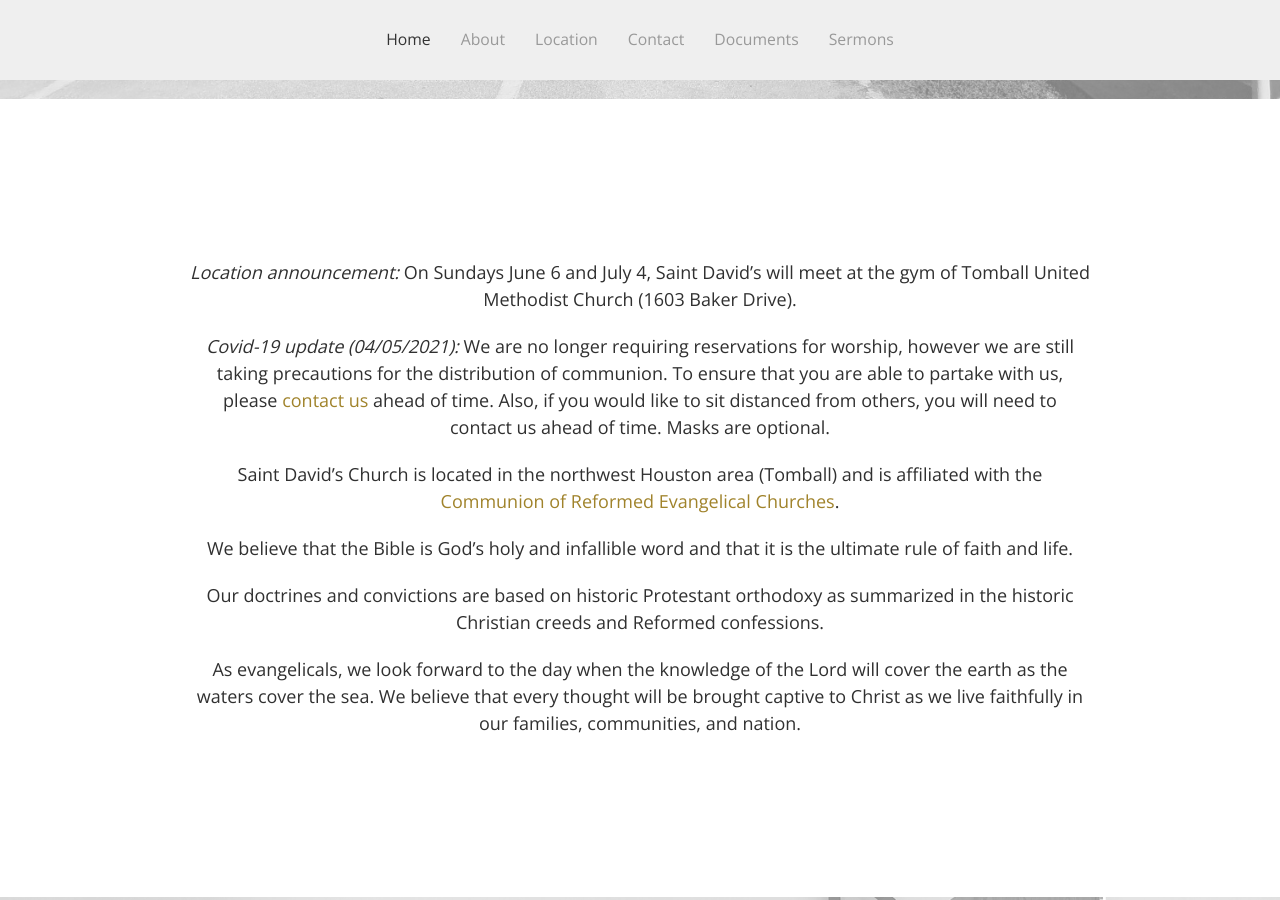
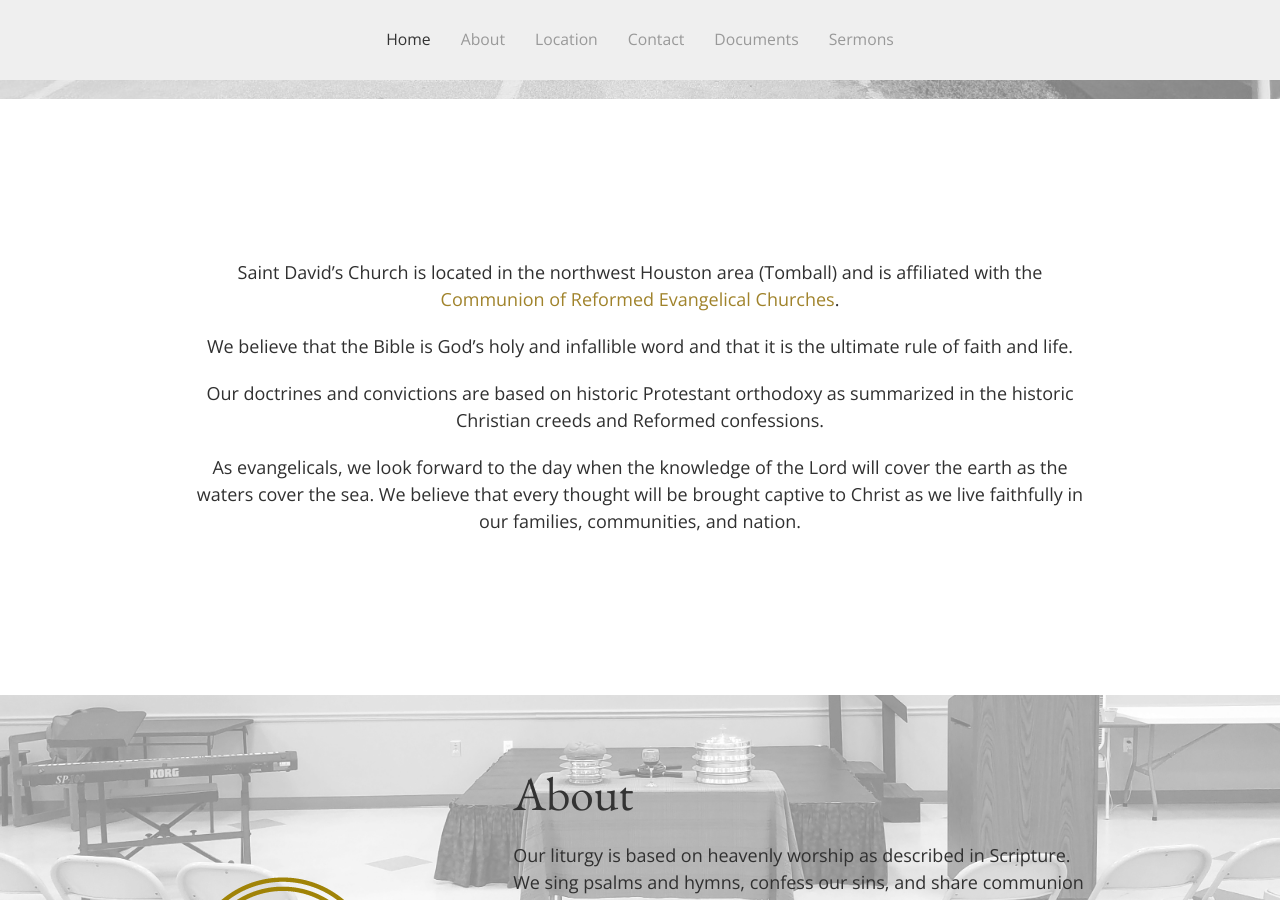
Before and after one commit to SaintDavidsChurch/website, a Jekyll site: the page built from index.html, in a window 1280 px wide and 900 px high, scrolled down 801 px. Built offline with Jekyll 4.4.1, drawn with Linux system fonts in a browser that asks for light colours.

Commit message:
Updated by InferCMS

```diff
--- a/_data/site_copy.yml
+++ b/_data/site_copy.yml
@@ -2,15 +2,8 @@ header:
 - 221 Market Street, Tomball TX
 - Sunday Worship 10 a.m.
 introduction:
-- "<b><i>Location announcement:</i></b> On Sundays June 6 and July 4, Saint David's\
-  \ will meet at the gym of Tomball United Methodist Church (1603 Baker Drive).\r\n\
-  \r\n<b><i>Covid-19 update (04/05/2021):</i></b> We are no longer requiring reservations\
-  \ for worship, however we are still taking precautions for the distribution of communion.\
-  \ To ensure that you are able to partake with us, please [contact us](https://saintdavids.church/#contact)\
-  \ ahead of time. Also, if you would like to sit distanced from others, you will\
-  \ need to contact us ahead of time. Masks are optional.\r\n\r\nSaint David's Church\
-  \ is located in the northwest Houston area (Tomball) and is affiliated with the\
-  \ [Communion of Reformed Evangelical Churches](http://www.crechurches.org/)."
+- Saint David's Church is located in the northwest Houston area (Tomball) and is affiliated
+  with the [Communion of Reformed Evangelical Churches](http://www.crechurches.org/).
 - We believe that the Bible is God's holy and infallible word and that it is the ultimate
   rule of faith and life.
 - Our doctrines and convictions are based on historic Protestant orthodoxy as summarized
```
